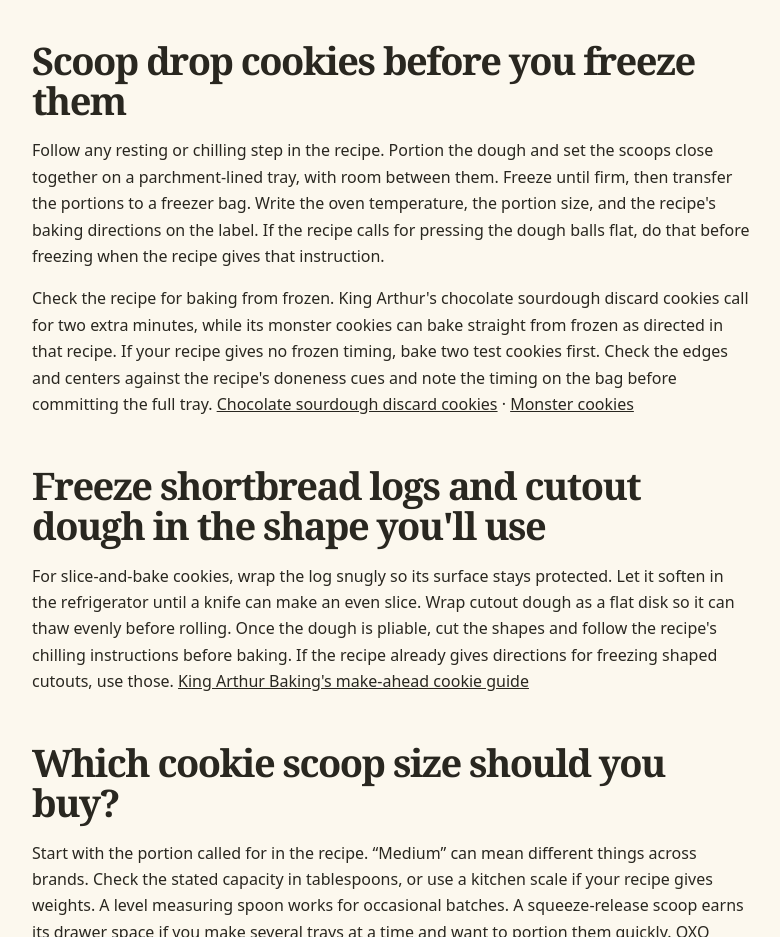
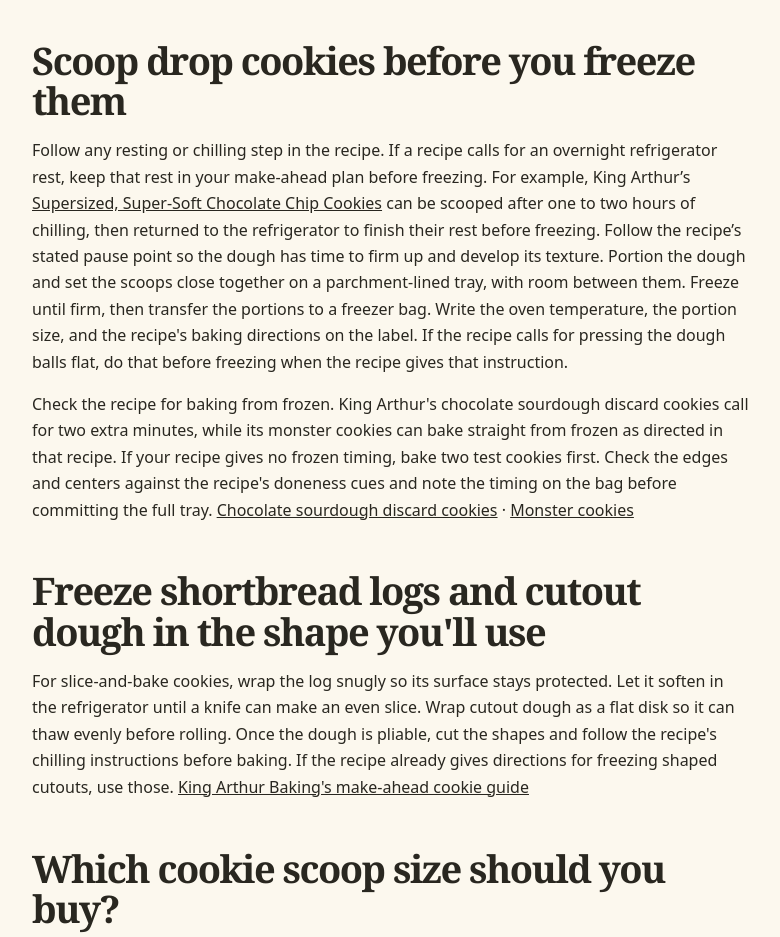
Before and after one commit to dayannabelen-design/pretty-practical-finds, a plain HTML site: page editorial/staged/freeze-cookie-dough-holiday-baking.html in a window 1280 px wide. Shown: the part 1020-1957 px from the top of the page, without its empty margins (248-1028 px from the left). Drawn offline with Linux system fonts and the light colour scheme.

Commit message:
Clarify required cookie dough rest before freezing with recipe source

```diff
--- a/editorial/staged/freeze-cookie-dough-holiday-baking.html
+++ b/editorial/staged/freeze-cookie-dough-holiday-baking.html
@@ -40,7 +40,7 @@ cold sheet pan.</p>
 </table>
 </div><h2 id="section-1">Scoop drop cookies
 before you freeze them</h2>
-<p>Follow any resting or chilling step in the recipe. Portion the dough
+<p>Follow any resting or chilling step in the recipe. If a recipe calls for an overnight refrigerator rest, keep that rest in your make-ahead plan before freezing. For example, King Arthur’s <a href="https://www.kingarthurbaking.com/recipes/supersized-super-soft-chocolate-chip-cookies-recipe">Supersized, Super-Soft Chocolate Chip Cookies</a> can be scooped after one to two hours of chilling, then returned to the refrigerator to finish their rest before freezing. Follow the recipe’s stated pause point so the dough has time to firm up and develop its texture. Portion the dough
 and set the scoops close together on a parchment-lined tray, with room
 between them. Freeze until firm, then transfer the portions to a freezer
 bag. Write the oven temperature, the portion size, and the recipe's
```
